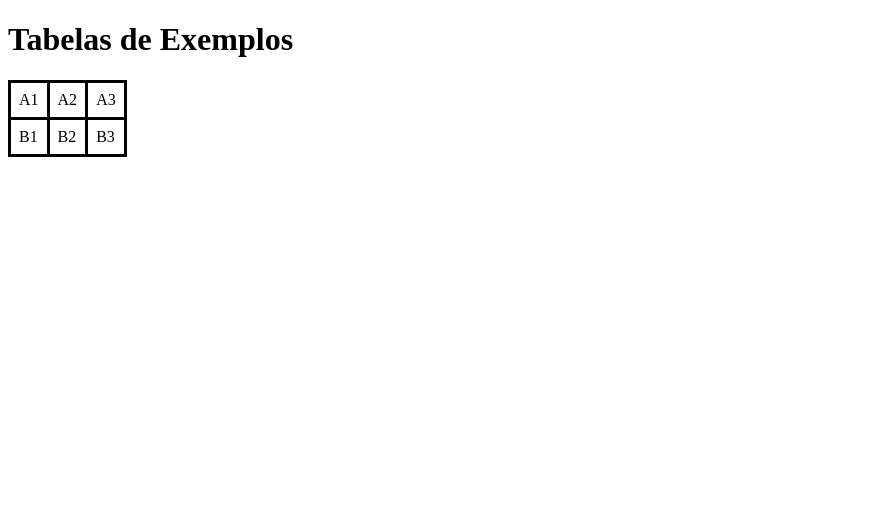
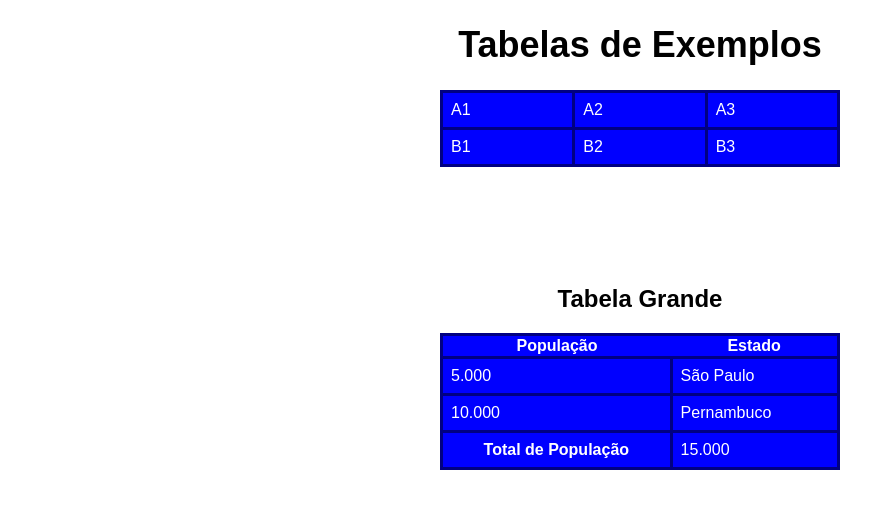
Before and after one commit to Blucasd735/Return, a plain HTML site: page Pages/segunda.html in a window 1280 px wide. Shown: the whole page, without its empty margins (0-895 px from the left). Drawn offline with Linux system fonts and the light colour scheme.

Commit message:
Melhorias

```diff
--- a/Pages/segunda.html
+++ b/Pages/segunda.html
@@ -8,6 +8,7 @@
 </head>
 <body>
     <h1>Tabelas de Exemplos</h1>
+    <div class="tabela-simples">
         <table>
             <tr>
                 <td>A1</td>
@@ -20,5 +21,34 @@
                 <td>B3</td>
             </tr>
         </table>
+    </div>
+<br>
+<h2 style="text-align: center; font-family: sans-serif; font-weight: bold; margin-top: 100px;">Tabela Grande</h2>
+    <div class="tabela-grande">
+        <table>
+            <thead>
+                <tr>
+                    <th>População</th>
+                    <th>Estado</th>
+                </tr>
+            </thead>
+            <tbody>
+                <tr>
+                    <td>5.000</td>
+                    <td>São Paulo</td>
+                </tr>
+                <tr>
+                    <td>10.000</td>
+                    <td>Pernambuco</td>
+                </tr>
+            </tbody>
+            <tfoot>
+                <tr>
+                    <th>Total de População</th>
+                    <td>15.000</td>
+                </tr>
+            </tfoot>
+                </div>
+        </table>
 </body>
 </html>
--- a/Styles/table.css
+++ b/Styles/table.css
@@ -1,13 +1,40 @@
 @charset "UTF-8";
 
+.tabela-simples{
+    margin: auto;
+
+}
+
+h1{
+    text-align: center;
+    font-family: sans-serif;
+    font-weight: bold;
+    font-size: 36px;
+}
+
 table{
-    border-color: black;
+    margin: auto;
+    border-color: rgb(0, 0, 129);
     border-style: solid;
     border-collapse: collapse;
+    width: 400px;
+}
+
+tr{
+    background-color: blue;
+}
+
+th{
+    color: rgb(255, 255, 255);
+    font-family: sans-serif;
+    font-weight: bold;
 }
 
 td{
-    border-color: black;
+    font-family: sans-serif;
+    font-weight: 200;
+    color: white;
+    border-color: rgb(0, 0, 129);
     border-style: solid;
     padding: 8px;
 }
```
Lines whose indentation alone changed are shown as unchanged.
